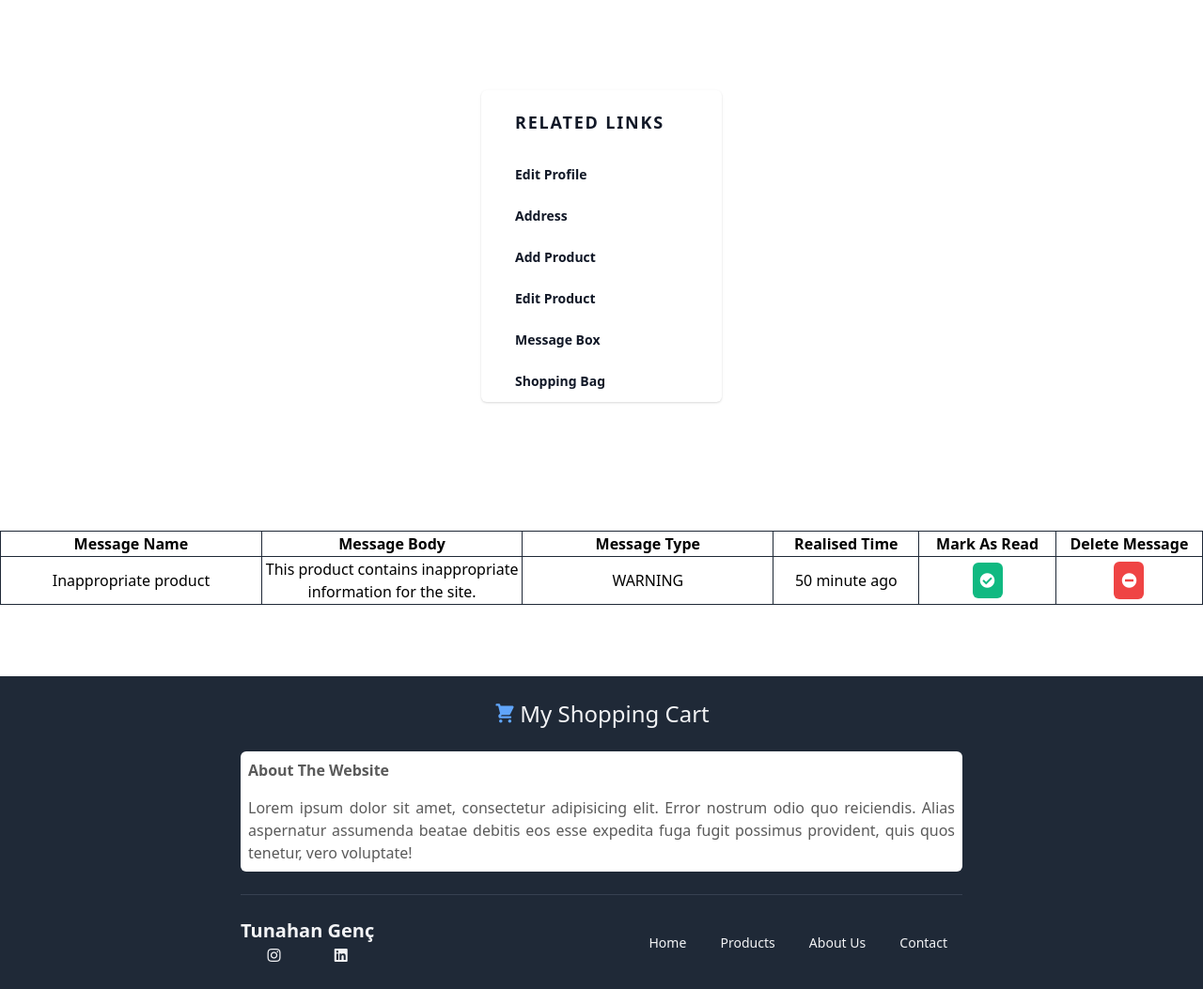
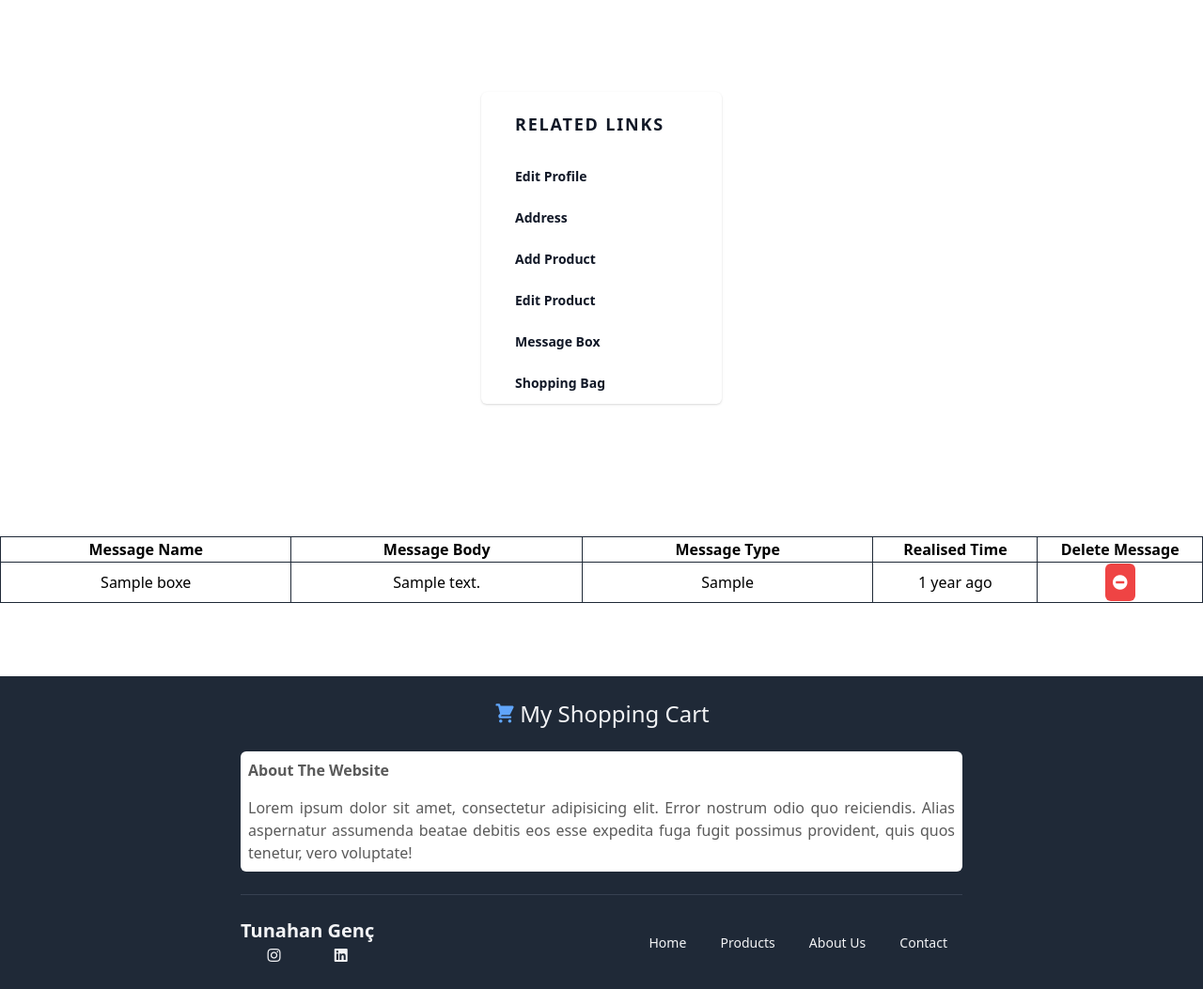
Before and after one commit to Tunahangncc/MyShoppingCart2, a Laravel app: page /customer/profile/message-box in a window 1280 px wide. Shown: the part 64-1117 px from the top of the page at 94% size. Run offline with Laravel 8, Linux system fonts and the light colour scheme; a user stored in the database is signed in; data comes from the database, SQL or seed files in the repository; tables that the repository leaves empty hold one stand-in row (values such as "Sample post"); style sheets or scripts are compiled from the project's sources; parts of the project's set-up code (start-up, migrations or seed data) failed here and were passed over; some libraries are stand-ins or nearby versions.

Commit message:
MessageBox page and delete message

```diff
--- a/app/Http/Controllers/CustomerController.php
+++ b/app/Http/Controllers/CustomerController.php
@@ -4,8 +4,10 @@
 
 use App\Models\Brand;
 use App\Models\Category;
+use App\Models\MessageBox;
 use App\Models\Product;
 use App\Models\ShoppingBag;
+use App\Models\User;
 use Illuminate\Http\Request;
 use Illuminate\Support\Facades\Auth;
 
@@ -112,7 +114,10 @@
 
     public function showMessageBoxPage()
     {
-        return view('customers.profile_message_box');
+        $myMessages = MessageBox::query()->with(['user'])->where('user_id', Auth::user()->id)->paginate(10);
+        return view('customers.profile_message_box', [
+            'myMessages' => $myMessages,
+        ]);
     }
 
     public function showShoppingBagPage()
--- /dev/null
+++ b/app/Models/MessageBox.php
@@ -0,0 +1,39 @@
+<?php
+
+namespace App\Models;
+
+use Illuminate\Database\Eloquent\Factories\HasFactory;
+use Illuminate\Database\Eloquent\Model;
+
+/**
+ * App\Models\MessageBox
+ *
+ * @property int $id
+ * @property int $user_id
+ * @property string $name
+ * @property string $body
+ * @property string $type
+ * @property \Illuminate\Support\Carbon|null $created_at
+ * @property \Illuminate\Support\Carbon|null $updated_at
+ * @property-read \App\Models\User $user
+ * @method static \Illuminate\Database\Eloquent\Builder|MessageBox newModelQuery()
+ * @method static \Illuminate\Database\Eloquent\Builder|MessageBox newQuery()
+ * @method static \Illuminate\Database\Eloquent\Builder|MessageBox query()
+ * @method static \Illuminate\Database\Eloquent\Builder|MessageBox whereBody($value)
+ * @method static \Illuminate\Database\Eloquent\Builder|MessageBox whereCreatedAt($value)
+ * @method static \Illuminate\Database\Eloquent\Builder|MessageBox whereId($value)
+ * @method static \Illuminate\Database\Eloquent\Builder|MessageBox whereName($value)
+ * @method static \Illuminate\Database\Eloquent\Builder|MessageBox whereType($value)
+ * @method static \Illuminate\Database\Eloquent\Builder|MessageBox whereUpdatedAt($value)
+ * @method static \Illuminate\Database\Eloquent\Builder|MessageBox whereUserId($value)
+ * @mixin \Eloquent
+ */
+class MessageBox extends Model
+{
+    use HasFactory;
+
+    public function user()
+    {
+        return $this->belongsTo(User::class);
+    }
+}
--- a/app/Models/User.php
+++ b/app/Models/User.php
@@ -40,6 +40,7 @@
  * @property string $date_of_birth
  * @method static \Illuminate\Database\Eloquent\Builder|User whereDateOfBirth($value)
  * @property-read \App\Models\Address $address
+ * @property-read \App\Models\MessageBox $messages
  */
 class User extends Authenticatable
 {
@@ -59,4 +60,9 @@
     {
         return $this->belongsTo(Address::class);
     }
+
+    public function messages()
+    {
+        return $this->belongsTo(MessageBox::class);
+    }
 }
--- a/resources/lang/en/messages.php
+++ b/resources/lang/en/messages.php
@@ -277,6 +277,7 @@
             'realised time' => 'Realised Time',
             'mark as read' => 'Mark As Read',
             'delete message' => 'Delete Message',
+            'success1' => 'message deleted successfully',
         ],
     //----
 
--- a/resources/views/customers/profile_message_box.blade.php
+++ b/resources/views/customers/profile_message_box.blade.php
@@ -33,22 +33,20 @@
                             <th class="w-96 border border-gray-800">{{ __('messages.profile message box text.message body') }}</th>
                             <th class="w-96 border border-gray-800">{{ __('messages.profile message box text.message type') }}</th>
                             <th class="w-52 border border-gray-800">{{ __('messages.profile message box text.realised time') }}</th>
-                            <th class="w-52 border border-gray-800">{{ __('messages.profile message box text.mark as read') }}</th>
                             <th class="w-52 border border-gray-800">{{ __('messages.profile message box text.delete message') }}</th>
                         </tr>
                         </thead>
 
                         <tbody>
+                        @if(isset($myMessages))
+                            @foreach($myMessages as $myMessage)
                                 <tr>
-                            <td class="border border-gray-800" align="center">Inappropriate product</td>
-                            <td class="border border-gray-800" align="center">This product contains inappropriate information for the site.</td>
-                            <td class="border border-gray-800" align="center">WARNING</td>
-                            <td class="border border-gray-800" align="center">50 minute ago</td>
+                                    <td class="border border-gray-800" align="center">{{ $myMessage->name }}</td>
+                                    <td class="border border-gray-800" align="center">{{ $myMessage->body }}</td>
+                                    <td class="border border-gray-800" align="center">{{ $myMessage->type }}</td>
+                                    <td class="border border-gray-800" align="center">{{ $myMessage->created_at->diffForHumans() }}</td>
                                     <td class="border border-gray-800" align="center">
-                                <a href="{{ route('customerProfileEditSelectedProduct', ['id' => 2]) }}" class="bg-green-500 text-white transition duration-300 hover:bg-green-700 p-2 rounded-md"><i class="fas fa-check-circle"></i></a>
-                            </td>
-                            <td class="border border-gray-800" align="center">
-                                <form action="{{ route('customerProfileDeleteProduct', ['id' => 2]) }}" method="POST">
+                                        <form action="{{ route('customerProfileMessageBoxMessageDelete', ['id' => $myMessage->id]) }}" method="POST">
                                             @csrf
                                             @method('DELETE')
 
@@ -56,45 +54,40 @@
                                         </form>
                                     </td>
                                 </tr>
+                            @endforeach
+                        @endif
                         </tbody>
                     </table>
                 </div>
 
                 <div class="mobile-table hidden">
+                    @if(isset($myMessages))
+                        @foreach($myMessages as $myMessage)
                             <table class="table-fixed border-collapse">
                                 <tr>
                                     <td class="table-row-head w-96 border border-gray-800">{{ __('messages.profile message box text.message name') }}</td>
-                            <td class="w-96 border border-gray-800">Inappropriate Product</td>
+                                    <td class="w-96 border border-gray-800">{{ $myMessage->name }}</td>
                                 </tr>
 
                                 <tr>
                                     <td class="table-row-head w-96 border border-gray-800">{{ __('messages.profile message box text.message body') }}</td>
-                            <td class="w-96 border border-gray-800">This product contains inappropriate information for the site.</td>
+                                    <td class="w-96 border border-gray-800">{{ $myMessage->body }}</td>
                                 </tr>
 
                                 <tr>
                                     <td class="table-row-head w-96 border border-gray-800">{{ __('messages.profile message box text.message type') }}</td>
-                            <td class="w-96 border border-gray-800">WARNING</td>
+                                    <td class="w-96 border border-gray-800">{{ $myMessage->type }}</td>
                                 </tr>
 
                                 <tr>
                                     <td class="table-row-head w-96 border border-gray-800">{{ __('messages.profile message box text.realised time') }}</td>
-                            <td class="w-96 border border-gray-800">50 Minute Ago</td>
-                        </tr>
-
-                        <tr>
-                            <td class="table-row-head w-96 border border-gray-800">{{ __('messages.profile message box text.mark as read') }}</td>
-                            <td class="w-96 border border-gray-800" align="center">
-                                <a href="{{ route('customerProfileMessageBoxReadMessage', ['id' => 2]) }}" class="bg-green-500 text-white transition duration-300 hover:bg-green-700 p-2 rounded-md">
-                                    <i class="fas fa-check-circle"></i>
-                                </a>
-                            </td>
+                                    <td class="w-96 border border-gray-800">{{ $myMessage->created_at->diffForHumans() }}</td>
                                 </tr>
 
                                 <tr>
                                     <td class="table-row-head w-96 border border-gray-800">{{ __('messages.profile message box text.delete message') }}</td>
                                     <td class="w-96 border border-gray-800" align="center">
-                                <form action="{{ route('customerProfileMessageBoxMessageDelete', ['id' => 2]) }}" method="POST">
+                                        <form action="{{ route('customerProfileMessageBoxMessageDelete', ['id' => $myMessage->id]) }}" method="POST">
                                             @csrf
                                             @method('DELETE')
 
@@ -105,6 +98,8 @@
                                     </td>
                                 </tr>
                             </table>
+                        @endforeach
+                    @endif
                 </div>
             </div>
         </div>
--- a/routes/web.php
+++ b/routes/web.php
@@ -55,7 +55,6 @@
 
             Route::get('profile/message-box', [CustomerController::class, 'showMessageBoxPage'])->name('ProfileMessageBox');
             Route::delete('profile/message-box/delete-message/{id}', [ProfileController::class, 'DeleteMessage'])->name('ProfileMessageBoxMessageDelete');
-            Route::put('profile/message-box/read-message/{id}', [ProfileController::class, 'ReadMessage'])->name('ProfileMessageBoxReadMessage');
 
             Route::get('profile/shopping-bag', [CustomerController::class, 'showShoppingBagPage'])->name('ProfileShoppingBag');
             Route::get('profile/shopping-bag/order-now', [ShoppingBagController::class, 'orderNow'])->name('ProfileShoppingBagOrderNow');
```
Also changed, not shown: app/Http/Controllers/ProfileController.php (+5 -7 lines), database/migrations/2021_09_14_112622_create_message_boxes_table.php (added). Lines whose indentation alone changed are shown as unchanged.
